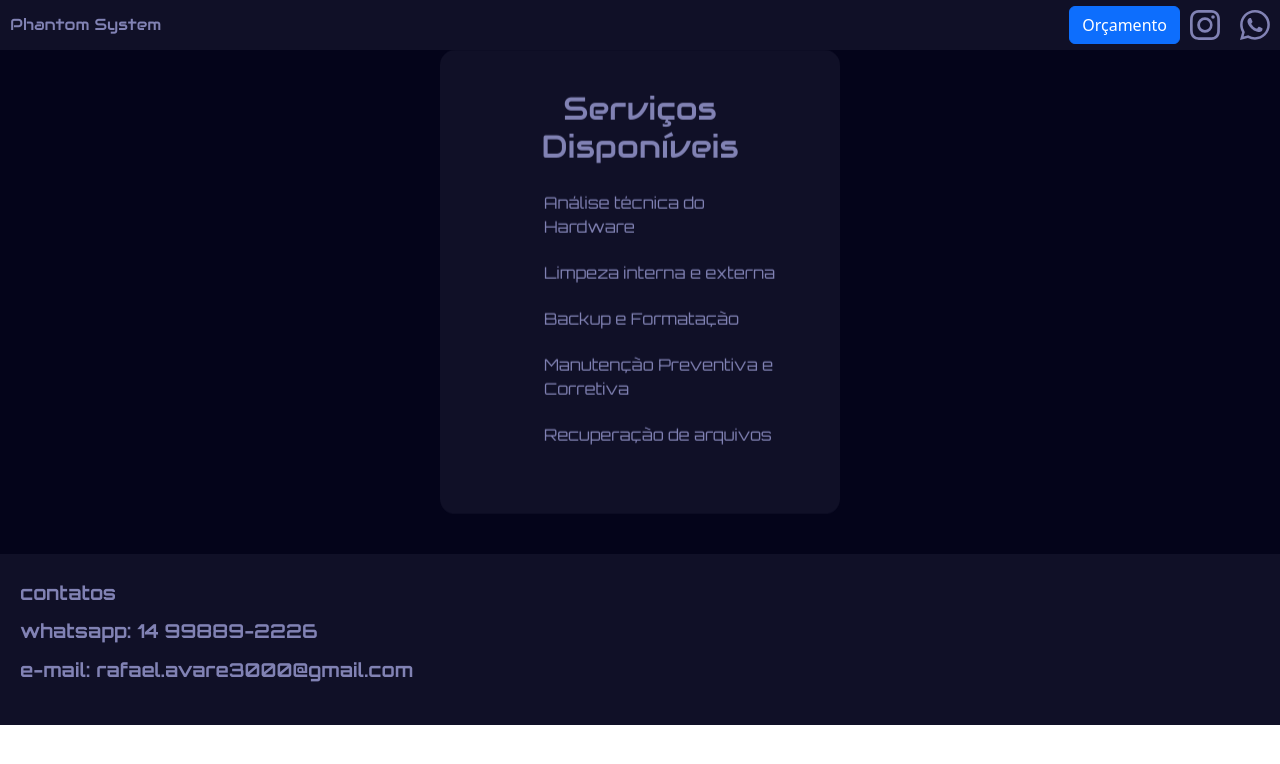
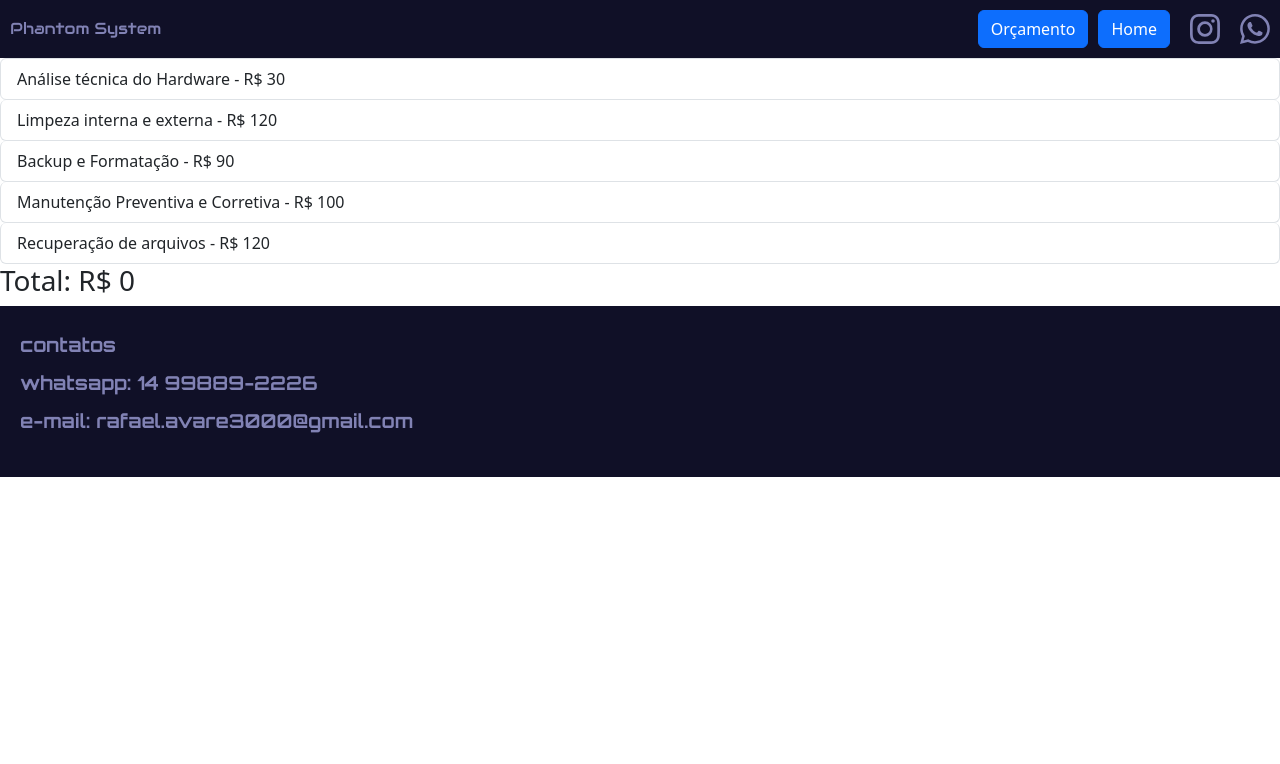
Before and after one commit to rafael101003/PhantomSystem, a React (Vite) app in the folder my-react-app/: page /Orcamento in a window 1280 px wide. Shown: the top 764 px of the page. Built offline with nearby package versions, Linux system fonts and the light colour scheme.

Commit message:
adicionado lista de orçamento selecionavel, onde quando se seleciona os itens contidos na lista é feito a soma dos mesmos

```diff
--- a/my-react-app/src/App.jsx
+++ b/my-react-app/src/App.jsx
@@ -3,10 +3,10 @@ import { Routes, Route, Link } from 'react-router-dom';
 import 'bootstrap/dist/css/bootstrap.min.css';
 import logo from './assets/logo.png';
 import Container from './containments/container';
-import ContainerServicos from './containments/container-servicos'
+
 import { Instagram, Whatsapp } from 'react-bootstrap-icons';
 
-import Orcamento from './pages/orcamento.jsx';
+import Orcamento from './pages/Orcamento.jsx';
 
 const loja = {
   nome: 'Phantom System',
@@ -27,7 +27,6 @@ function Home() {
           {/* Lista de serviços */}
           <section>
             <Container />
-            <ContainerServicos />
           </section>
       </main>
     </>
@@ -46,8 +45,12 @@ function App() {
         {/* Nome da Loja */}
         <span className="nomeLoja">{loja.nome}</span>
 
-        <Link to="/Orcamento" className="btn btn-primary" >
+        <Link to="/Orcamento" id='orcamento' className="btn btn-primary" >
           Orçamento
+        </Link>
+
+        <Link to="/" id='home' className='btn btn-primary'>
+          Home
         </Link>
 
         {/* Ícones das Redes Sociais */}
--- a/my-react-app/src/containments/container-servicos.css
+++ /dev/null
@@ -1,23 +0,0 @@
-.containerFerramenta {
-    display: flex;
-    flex-direction: column;
-    padding: 5vh;
-    margin-bottom: 5vh;
-    width: auto;
-    max-width: 50vh;
-    height: auto;
-    border-radius: 15px;
-    background-color: var(--color-container-1);
-    color: var(--color-p);
-    font-family: var(--font-p);
-    gap: 5px;
-    text-align: center;
-}
-
-
-
-.iconeFerramenta {
-    width: 2rem;
-    height: auto;
-    color: var(--color-p);
-}
--- a/my-react-app/src/containments/container-servicos.jsx
+++ /dev/null
@@ -1,20 +0,0 @@
-import * as motion from 'motion/react-client';
-import './container-servicos.css';
-import { Wrench } from 'react-bootstrap-icons';
-
-function ContainerServicos() {
-
-    return (
-        <div className='containerFerramenta'>
-            <motion.div
-                initial={{scale:1, opacity: 0}}
-                animate={{scale: 2, opacity: 1}}
-                transition={{duration: 1}}
-            >
-                <Wrench className='iconeFerramenta' />
-            </motion.div>
-        </div>
-    )
-};
-
-export default ContainerServicos;
--- /dev/null
+++ b/my-react-app/src/containments/listaOrcamento.jsx
@@ -0,0 +1,59 @@
+import "./listaOrcamento.css"
+import { useState } from "react";
+import 'bootstrap/dist/css/bootstrap.min.css';
+
+{/* Container de serviços e valores */}
+const SERVICOS = [
+    { id: 1, title: 'Análise técnica do Hardware', preco: 30},
+    { id: 2, title: 'Limpeza interna e externa', preco: 120},
+    { id: 3, title: 'Backup e Formatação', preco: 90},
+    { id: 4, title: 'Manutenção Preventiva e Corretiva', preco: 100},
+    { id: 5, title: 'Recuperação de arquivos', preco: 120},
+    ];
+
+
+function ListaOrcamento() {
+
+    const [selecionado, setSelecionado] = useState([]);
+
+    const handleTroca = (id) => {
+        if (selecionado.includes(id)) {
+            setSelecionado(selecionado.filter(item=>item !== id));
+        }else{
+            setSelecionado([...selecionado, id]);
+        }
+    }
+
+    const total = SERVICOS
+        .filter(servico => selecionado.includes(servico.id))
+        .reduce((soma, servico) => soma + servico.preco, 0);
+
+    console.log(selecionado)
+
+
+
+    return(
+        <>
+
+            <ul className="list-group">
+                {SERVICOS.map(service => {
+
+                    const isSelecionado = selecionado.includes(service.id);
+                        return (
+                            <li
+                                key={service.id}
+                                onClick={() => handleTroca(service.id)}
+                                className={`list-group-item ${isSelecionado ? 'active' : ''}`}
+                                style={{ cursor: 'pointer' }}
+                            >
+                            {service.title} - R$ {service.preco}
+                            </li>
+                        );
+                })}
+            </ul>
+            <h3 id="totalServico">Total: R$ {total}</h3>
+        </>
+    );
+}
+
+export default ListaOrcamento;
--- a/my-react-app/src/index.css
+++ b/my-react-app/src/index.css
@@ -130,6 +130,11 @@ nav {
   transform: scale(1.2);
 }
 
+#home {
+  display: flex;
+  margin: 10px;
+}
+
 /*=======================================
   Seção 2 Apresentação da Página
 =========================================*/
--- a/my-react-app/src/pages/orcamento.jsx
+++ b/my-react-app/src/pages/orcamento.jsx
@@ -1,9 +1,10 @@
-import Container from "../containments/container";
+import ListaOrcamento from "../containments/listaOrcamento"
+
 
 function Orcamento() {
     return(
         <>
-            <Container />
+            <ListaOrcamento />
         </>
     );
 }
```
Also changed, not shown: my-react-app/src/containments/listaOrcamento.css (added).
